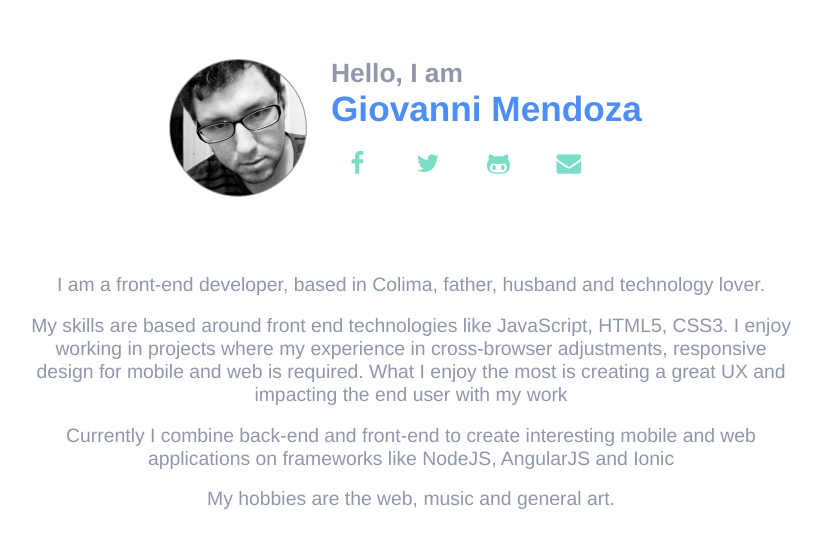
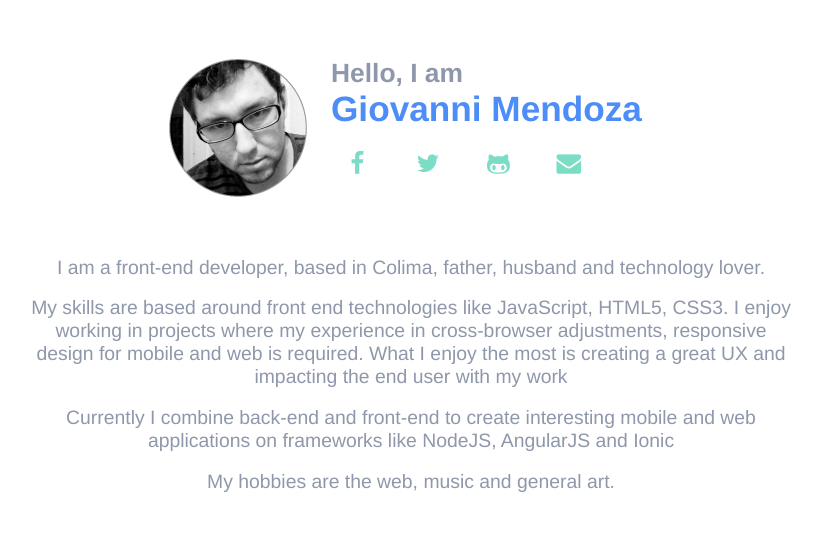
Before and after one commit to mendozagioo/mendozagioo.github.io, a Jekyll site: the page built from index.html, in a window 1280 px wide. Shown: the top 548 px of the page, without its empty margins (229-1051 px from the left). Built offline with Jekyll 4.4.1, drawn with Linux system fonts in a browser that asks for light colours; nearby versions of some CDN libraries; some web fonts are replaced.

Commit message:
It was removed some padding for description class

```diff
--- a/_sass/ui/_grid.scss
+++ b/_sass/ui/_grid.scss
@@ -22,7 +22,7 @@
   color: $text-color;
 
   .center-col {
-    padding: 3rem 1rem;
+    padding: 2rem 1rem;
   }
 }
 
```
Also changed, not shown: 2 other files.
